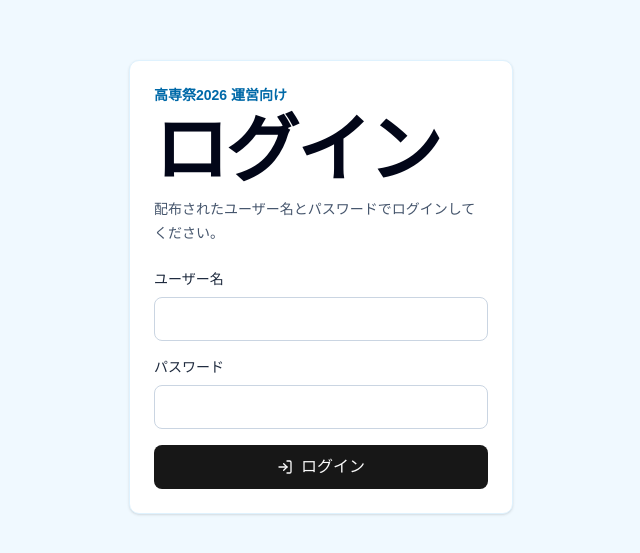
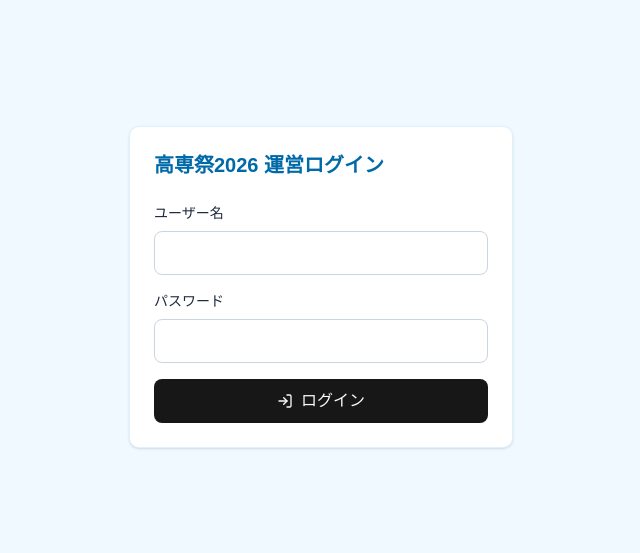
Before and after one commit to inct-densan-org/Kosensai2026, a Next.js app in the folder apps/web/: page /login in a window 1280 px wide. Shown: the part 113-666 px from the top of the page, without its empty margins (319-959 px from the left). Built offline with nearby package versions, Linux system fonts and the light colour scheme; no server answers.

Commit message:
feat: ログインフォームのデザインを一部変更

```diff
--- a/apps/web/src/app/login/page.tsx
+++ b/apps/web/src/app/login/page.tsx
@@ -22,11 +22,7 @@ export default async function LoginPage({ searchParams }: LoginPageProps) {
     <main className="grid min-h-screen place-items-center bg-sky-50 px-4 py-12 text-slate-950">
       <section className="w-full max-w-sm rounded-lg border border-sky-100 bg-white p-6 shadow-sm">
         <div className="mb-6 grid gap-2">
-          <p className="text-sm font-semibold text-sky-700">高専祭2026 運営向け</p>
-          <h1 className="text-2xl font-bold tracking-normal">ログイン</h1>
-          <p className="text-sm leading-6 text-slate-600">
-            配布されたユーザー名とパスワードでログインしてください。
-          </p>
+          <p className="text-xl font-semibold text-sky-700">高専祭2026 運営ログイン</p>
         </div>
         <LoginForm redirectTo={nextPath} />
       </section>
```
